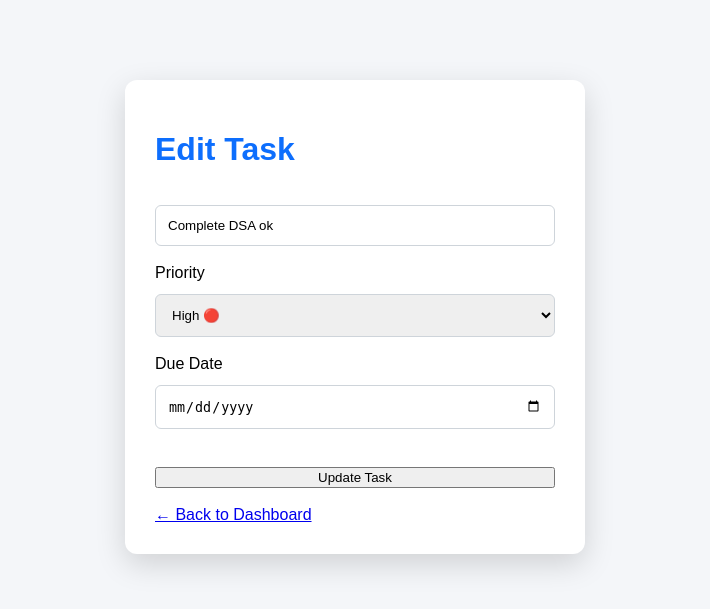
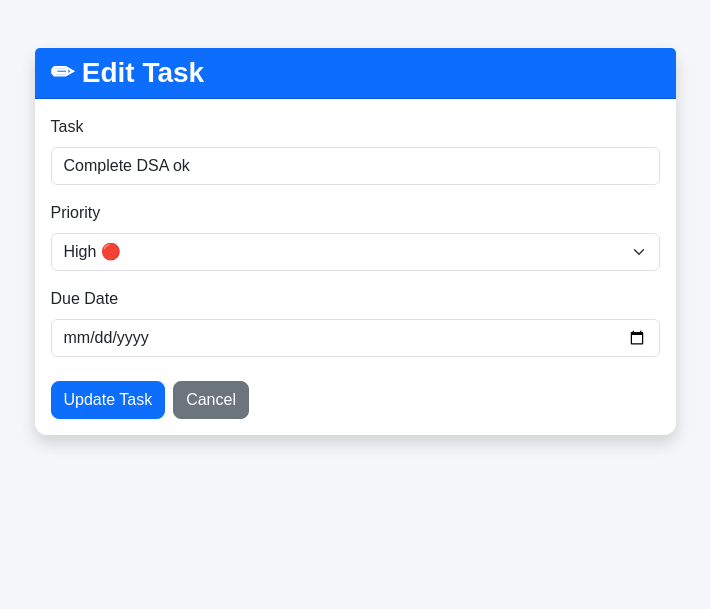
Before and after one commit to tushar-kumar-code/student-task-manager, a Flask app: page /edit-task/2 in a window 1280 px wide. Shown: the top 609 px of the page, without its empty margins (285-995 px from the left). Run offline with Flask 3, Linux system fonts and the light colour scheme; the visitor is signed in with stand-in values (Sample User, id 1); data comes from the database, SQL or seed files in the repository.

Commit message:
Improve edit task page with Bootstrap and Flask best practices

```diff
--- a/templates/edit.html
+++ b/templates/edit.html
@@ -1,35 +1,61 @@
 <!DOCTYPE html>
 <html lang="en">
+
 <head>
     <meta charset="UTF-8">
     <meta name="viewport" content="width=device-width, initial-scale=1.0">
     <title>Edit Task</title>
 
+    <!-- Bootstrap -->
+    <link href="https://cdn.jsdelivr.net/npm/bootstrap@5.3.3/dist/css/bootstrap.min.css" rel="stylesheet">
+
+    <!-- Custom CSS -->
     <link rel="stylesheet"
           href="{{ url_for('static', filename='style.css') }}">
 </head>
 
 <body>
 
-    <div class="login-box">
+<div class="container py-5">
 
-        <h1>Edit Task</h1>
+    <div class="row justify-content-center">
 
-        <form action="/update-task/{{ task[0] }}" method="POST">
+        <div class="col-md-7">
+
+            <div class="card shadow">
+
+                <div class="card-header">
+                    <h3 class="mb-0">✏ Edit Task</h3>
+                </div>
+
+                <div class="card-body">
+
+                    <form action="{{ url_for('update_task', task_id=task[0]) }}" method="POST">
+
+                        <div class="mb-3">
+
+                            <label class="form-label">
+                                Task
+                            </label>
 
                             <input
                                 type="text"
                                 name="task"
+                                class="form-control"
                                 value="{{ task[1] }}"
                                 required>
 
-            <br><br>
+                        </div>
 
-            <label>Priority</label>
+                        <div class="mb-3">
 
-            <br>
+                            <label class="form-label">
+                                Priority
+                            </label>
 
-            <select name="priority">
+                            <select
+                                name="priority"
+                                class="form-select">
 
                                 <option value="High"
                                     {% if task[2] == "High" %}selected{% endif %}>
@@ -48,32 +74,56 @@
 
                             </select>
 
-            <br><br>
+                        </div>
 
-            <label>Due Date</label>
+                        <div class="mb-4">
 
-            <br>
+                            <label class="form-label">
+                                Due Date
+                            </label>
 
                             <input
                                 type="date"
                                 name="due_date"
+                                class="form-control"
                                 value="{{ task[3] if task[3] else '' }}">
 
-            <br><br>
+                        </div>
 
-            <button type="submit">
+                        <div class="d-flex gap-2">
+
+                            <button
+                                type="submit"
+                                class="btn btn-primary">
+
                                 Update Task
+
                             </button>
 
-        </form>
+                            <a
+                                href="{{ url_for('dashboard') }}"
+                                class="btn btn-secondary">
 
-        <br>
+                                Cancel
 
-        <a href="/dashboard">
-            ← Back to Dashboard
                             </a>
 
                         </div>
 
+                    </form>
+
+                </div>
+
+            </div>
+
+        </div>
+
+    </div>
+
+</div>
+
+<script src="https://cdn.jsdelivr.net/npm/bootstrap@5.3.3/dist/js/bootstrap.bundle.min.js"></script>
+
 </body>
+
 </html>
```
Lines whose indentation alone changed are shown as unchanged.
